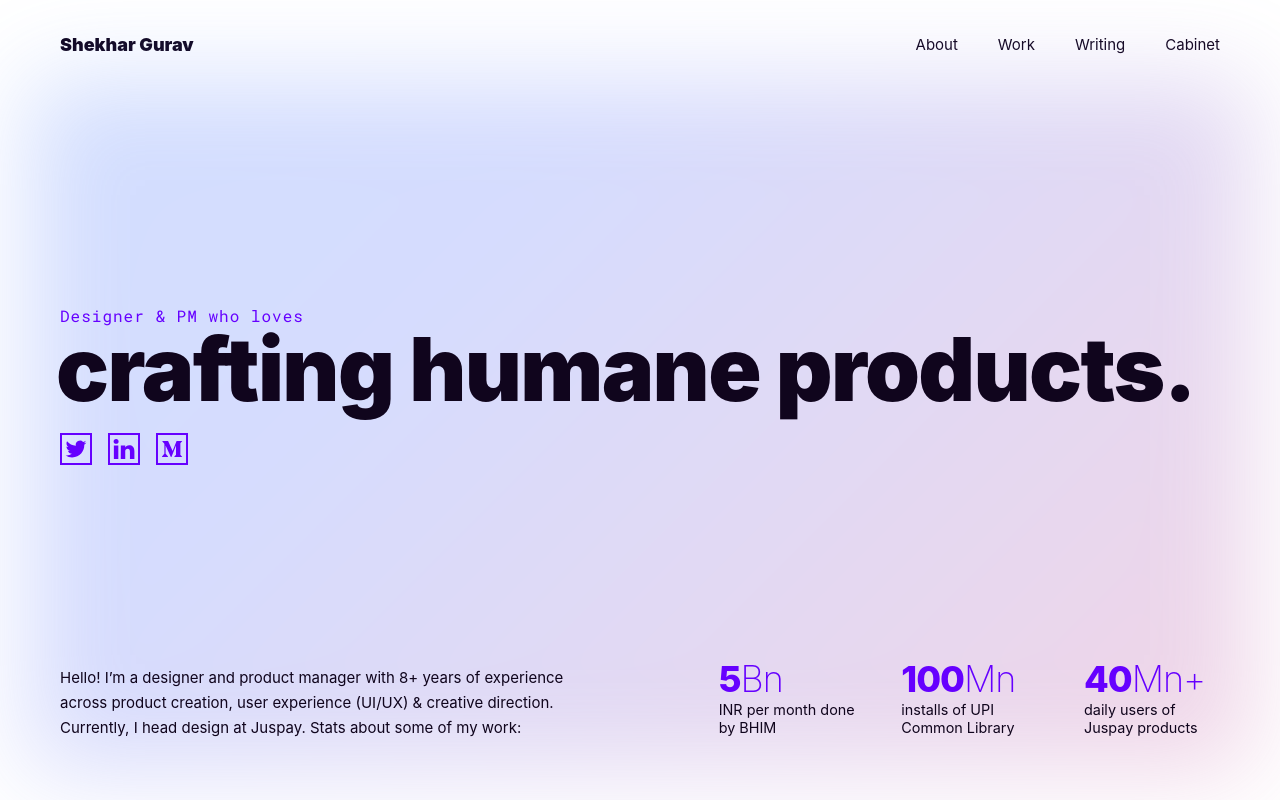
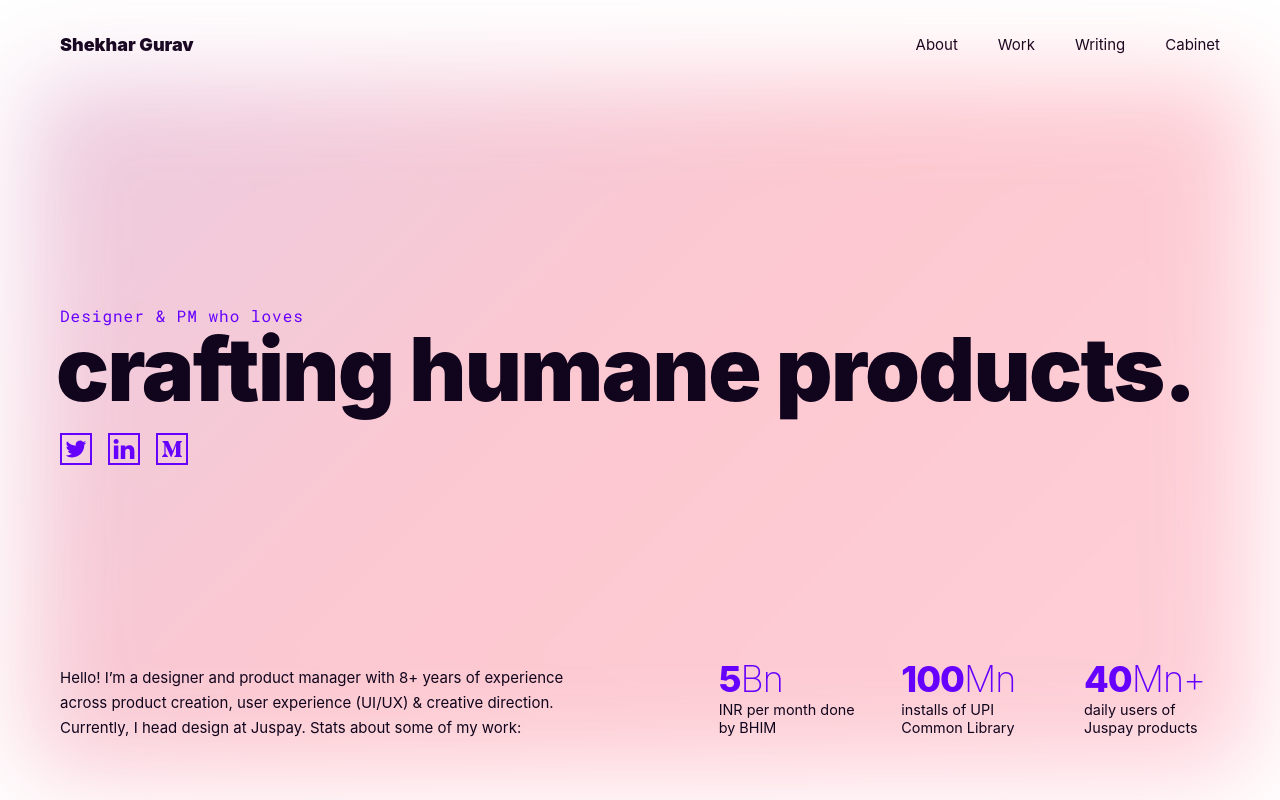
Before and after one commit to pzync/portfolio-website, a Gatsby site: page / in a window 1280 px wide. Built offline with nearby package versions, Linux system fonts and the light colour scheme; Gatsby itself is replaced by a stand-in of ours; a web font is replaced by a local one.

```diff
--- a/src/components/index.css
+++ b/src/components/index.css
@@ -13,7 +13,8 @@
   z-index: -1;
   grid-row: 1 / 8;
   grid-column: 2 / 8;
-  background: linear-gradient(-45deg, #f8e38d, #fc5c7d, #6a82fb, #469cff, #46daff);
+  background: linear-gradient(-45deg, #f8e38d 3.36%, #fc5c7d 29.41%, #f63957 46.22%, #4866ff 78.99%, #469cff);
+  /* background: linear-gradient(-45deg, #f8e38d, #fc5c7d, #6a82fb, #469cff, #46daff); */
   background-size: 400% 400%;
   opacity: 0.28;
   filter: blur(48px);
```
